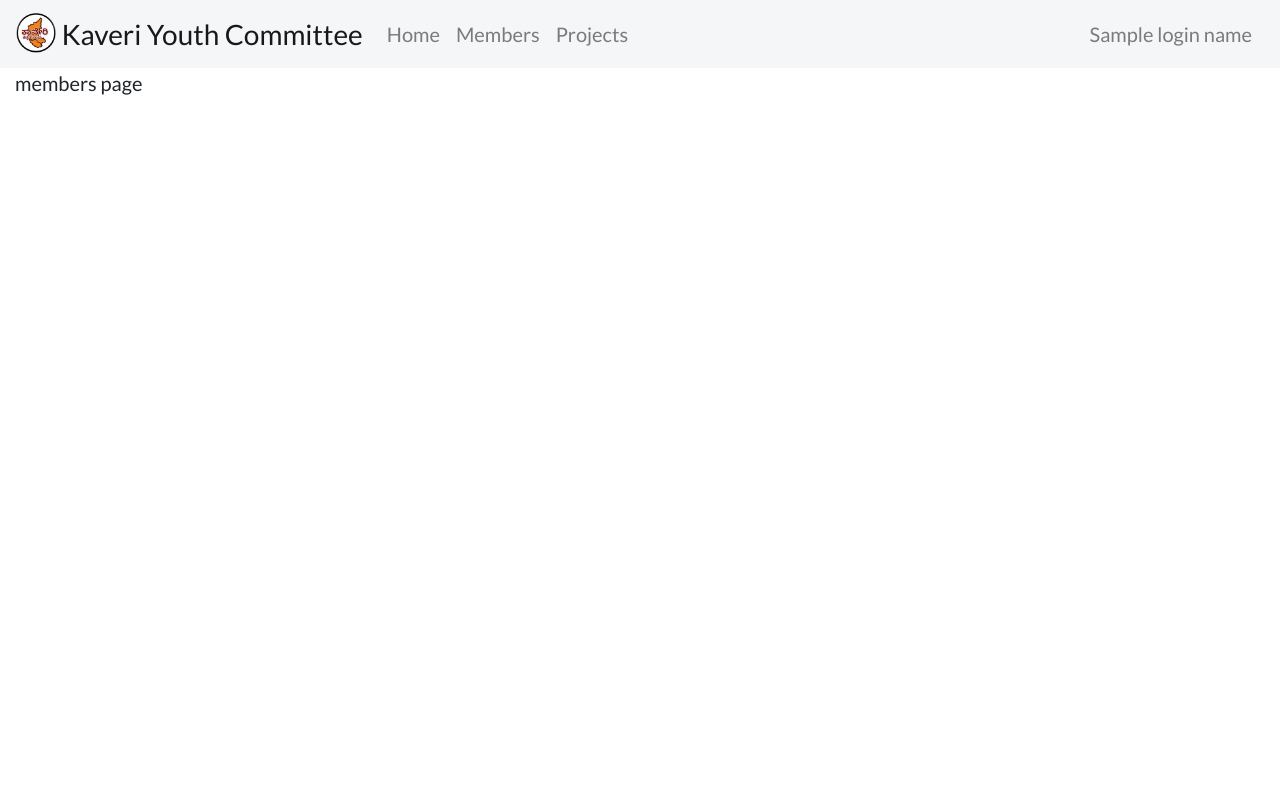
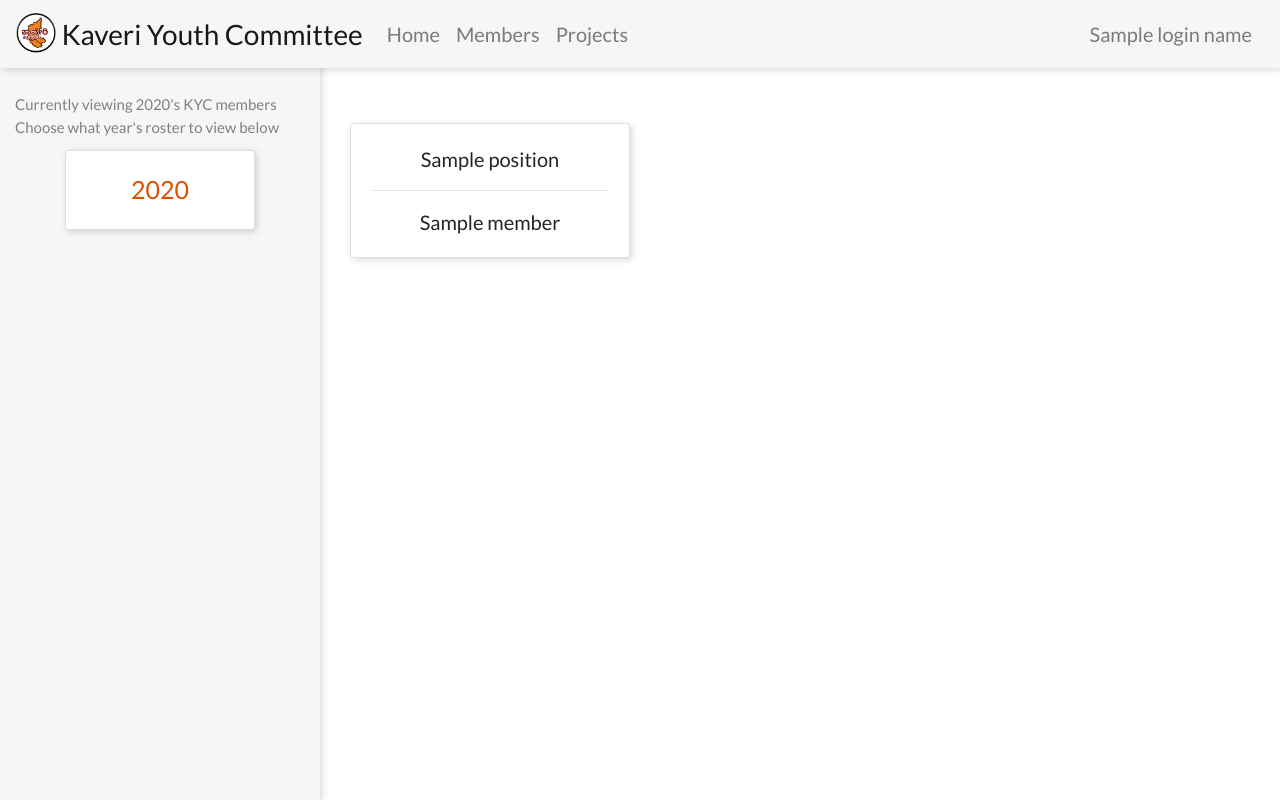
Before and after one commit to kyckaveri/website, a Django app: template kycwebsite/templates/publicviewcontroller/members.html in a window 1280 px wide. Run offline with Django 3.2, Linux system fonts and the light colour scheme; the template is opened without the code that fills it: most values are stand-ins (such as "Sample title", 1, 10 or a date in 2020); some libraries are stand-ins or nearby versions.

Commit message:
Created members page

```diff
--- a/kycwebsite/apps/publicviewcontroller/views.py
+++ b/kycwebsite/apps/publicviewcontroller/views.py
@@ -46,6 +46,8 @@ def members_by_year(request, year):
         login_name = request.user
 
     snapshots = KYCYearSnapshot.objects.order_by('-year')
+    years = [snapshot.year for snapshot in snapshots]
+
     try:
         snapshot = snapshots.get(year=year).get()
     except KYCYearSnapshot.DoesNotExist:
@@ -53,6 +55,9 @@ def members_by_year(request, year):
 
     context = {
         "page_name": "members",
+        "snapshot": snapshot,
+        "years": years,
+        "year": year,
         "login_name": login_name
     }
 
--- a/kycwebsite/static/common/css/navbar.css
+++ b/kycwebsite/static/common/css/navbar.css
@@ -6,6 +6,10 @@
 
 .bg-light {
     background-color: var(--navbar-bg) !important;
+}
+
+.navbar {
+    box-shadow: 2px 2px 7px rgba(0, 0, 0, 0.15);
 }
 
 #long-navbar-brand {
--- a/kycwebsite/static/publicviewcontroller/css/home.css
+++ b/kycwebsite/static/publicviewcontroller/css/home.css
@@ -23,8 +23,7 @@
 }
 
 #info {
-    margin-top: -5px;
-    padding-bottom: 5px;
+    padding: 15px 0;
 }
 
 .accent {
--- a/kycwebsite/static/publicviewcontroller/css/members.css
+++ b/kycwebsite/static/publicviewcontroller/css/members.css
@@ -0,0 +1,77 @@
+.year-picker-background {
+    background-color: var(--navbar-bg);
+    position: fixed;
+    bottom: 0;
+    top: 0;
+    box-shadow: 2px 2px 7px rgba(0, 0, 0, 0.15);
+}
+
+.year-picker {
+    margin-top: 25px;
+}
+
+.sidebar-title {
+    font-size: 15px;
+    color: grey;
+}
+
+.highlight {
+    color: var(--accent-bold);
+    font-size: 25px;
+}
+
+.year-picker-link {
+    color: #212529;
+}
+
+.year-picker-link:hover {
+    text-decoration: none;
+}
+
+.year-item {
+    padding: 12px 50px;
+}
+
+.year-item:hover {
+    color: var(--accent-text);
+}
+
+.member-view {
+    margin-top: 25px;
+}
+
+.card {
+    box-shadow: 2px 2px 7px rgba(0, 0, 0, 0.15);
+    padding: 20px;
+    text-align: center;
+}
+
+.card:hover {
+    box-shadow: 5px 5px 20px rgba(0, 0, 0, 0.3);
+}
+
+.year-picker-mobile {
+    display: none;
+}
+
+.year-picker-mobile-select {
+
+}
+
+@media (max-width: 991px) {
+    .year-picker-container {
+        display: none;
+    }
+
+    .year-picker-background {
+        display: none;
+    }
+
+    .year-picker-mobile {
+        display: flex;
+    }
+
+    .card {
+        font-size: 18px;
+    }
+}
--- a/kycwebsite/templates/publicviewcontroller/members.html
+++ b/kycwebsite/templates/publicviewcontroller/members.html
@@ -1,5 +1,21 @@
 {% extends 'common/navbar.html' %}
 {% load static %}
+
+{% block onloadjs %}
+let yearItem = document.getElementById('{{year}}');
+yearItem.className += ' highlight';
+{% endblock %}
+
+{% block js %}
+<script type="text/javascript">
+    function changeYear() {
+        let select = document.getElementById("year-select");
+        let redirect = "{% url 'publicviewcontroller:members' %}";
+        let year = select.options[select.selectedIndex].text;
+        window.location = redirect + '/' + year;
+    }
+</script>
+{% endblock %}
 
 {% block css %}
 
@@ -9,7 +25,59 @@
 {% block body %}
 
 <div class="container-fluid">
-    members page
+    <div class="row">
+        <div class="col-3 year-picker-background"></div>
+        <div class="col-3 year-picker-container">
+            <div class="year-picker">
+                <div class="sidebar-title">
+                    Currently viewing {{year}}'s KYC members <br/>
+                    Choose what year's roster to view below
+                </div>
+                {% for year in years %}
+                <a class="year-picker-link" href="{% url 'publicviewcontroller:members_by_year' year=year %}">
+                    <div class="year-item">
+                        <div class="card" id="{{year}}">
+                            {{year}}
+                        </div>
+                    </div>
+                </a>
+                {% endfor %}
+            </div>
+        </div>
+        <div class="col-12 col-lg-9 ml-auto member-view">
+            <div class="container-fluid">
+                <div class="row year-picker-mobile sidebar-title">
+                    Viewing {{year}}'s roster, you can choose the year to the below
+                </div>
+                <div class="row year-picker-mobile">
+                    <div class="ml-auto w-25">
+                        <select id="year-select" onchange="changeYear()">
+                            {% for year_list in years %}
+                            <option {% if year == year_list%}selected="selected"{% endif %} value="{{year_list}}">{{year_list}}</option>
+                            {% endfor %}
+                        </select>
+                    </div>
+                </div>
+                <br/>
+                <div class="row">
+                    {% for item in snapshot %}
+                    {% for member in item.PEOPLE %}
+                    <div class="col-6 col-lg-4 w-100">
+                        <div class="card">
+                            {{item.POSITION}}
+                            <hr/>
+                            {{member}}
+                        </div>
+                        <br/>
+                    </div>
+                    <br/>
+                    <br/>
+                    {% endfor %}
+                    {% endfor %}
+                </div>
+            </div>
+        </div>
+    </div>
 </div>
 
 {% endblock %}
```
Also changed, not shown: kycwebsite/apps/publicviewcontroller/models.py (+6 -2 lines).
